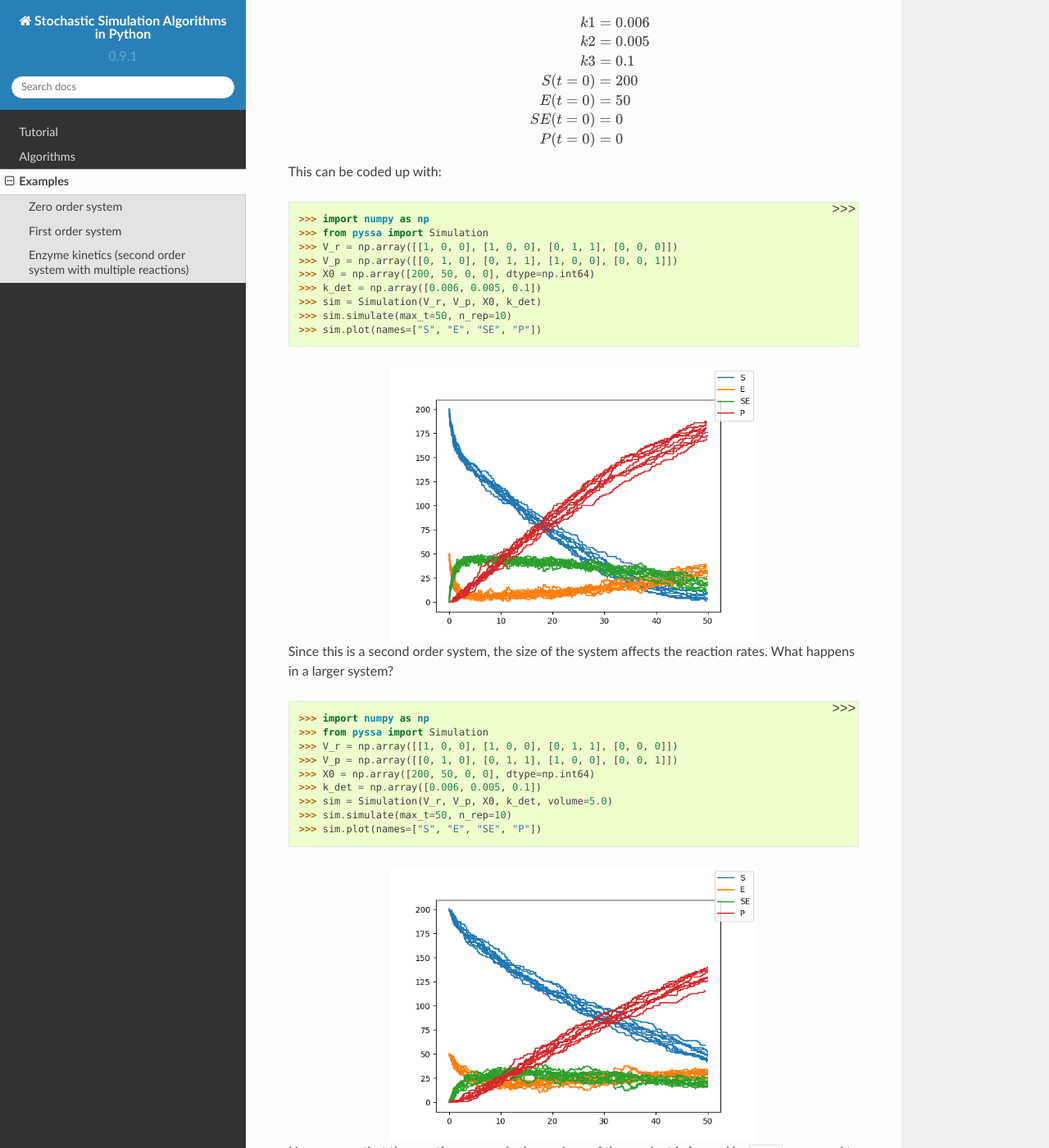
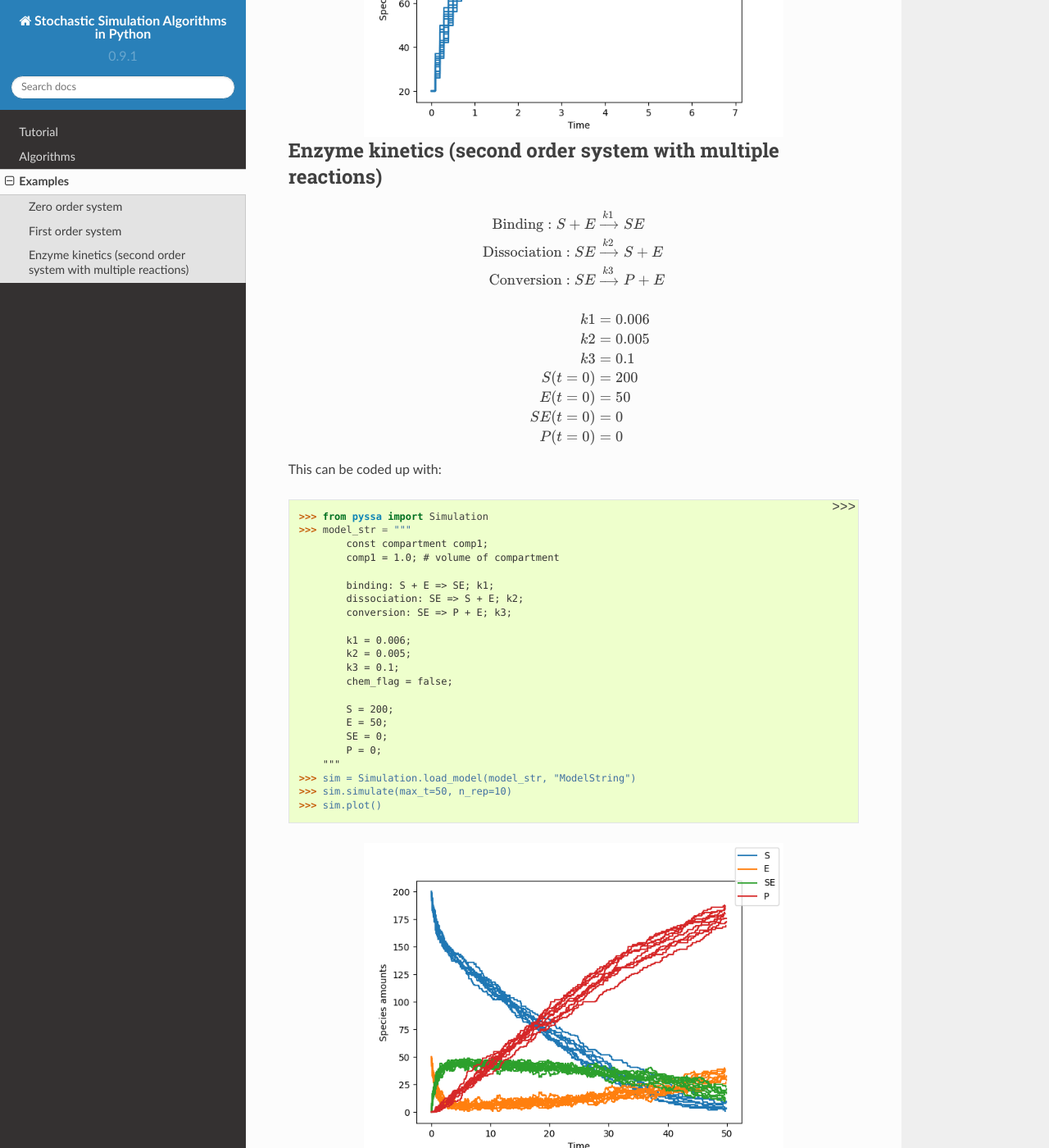
Before and after one commit to quantumbrake/cayenne, a Sphinx documentation site: the page built from docs/examples.rst, in a window 1280 px wide and 1400 px high, scrolled down 2440 px. Shown: the whole window at 82% size. Built offline with Sphinx 7.4.7 and the Read the Docs theme 2.0.0, drawn with Linux system fonts in a browser that asks for light colours; pages that are not in the unit, such as notebooks, are missing from menus; some of the changed text lies outside the part shown.

Commit message:
Docs: Update examples section

```diff
--- a/docs/examples.rst
+++ b/docs/examples.rst
@@ -14,18 +14,24 @@
 
 This can be coded up with::
 
-    >>> import numpy as np
     >>> from pyssa import Simulation
-    >>> V_r = np.array([[0]])
-    >>> V_p = np.array([[1]])
-    >>> X0 = np.array([100], dtype=np.int64)
-    >>> k_det = np.array([1.1])
-    >>> sim = Simulation(V_r, V_p, X0, k_det)
+    >>> model_str = """
+            const compartment comp1;
+            comp1 = 1.0; # volume of compartment
+
+            r1:  => A; k1;
+
+            k1 = 1.1;
+            chem_flag = false;
+
+            A = 100;
+        """
+    >>> sim = Simulation.load_model(model_str, "ModelString")
     >>> sim.simulate()
     >>> sim.plot()
 
 .. image:: ../docs/images/ex_0.png
-    :scale: 70%
+    :scale: 80%
     :align: center
     :alt: Plot of a zero order system.
 
@@ -42,28 +48,35 @@
 
 This can be coded up with::
 
-    >>> import numpy as np
     >>> from pyssa import Simulation
-    >>> V_r = np.array([[1], [0]])
-    >>> V_p = np.array([[0], [1]])
-    >>> X0 = np.array([100, 20], dtype=np.int64)
-    >>> k_det = np.array([1.1])
-    >>> sim = Simulation(V_r, V_p, X0, k_det)
+    >>> model_str = """
+            const compartment comp1;
+            comp1 = 1.0; # volume of compartment
+
+            r1: A => B; k1;
+
+            k1 = 1.1;
+            chem_flag = false;
+
+            A = 100;
+            B = 20;
+        """
+    >>> sim = Simulation.load_model(model_str, "ModelString")
     >>> sim.simulate()
     >>> sim.plot()
 
 .. image:: ../docs/images/ex_1a.png
-    :scale: 70%
+    :scale: 80%
     :align: center
     :alt: Plot of a first order system.
 
 Suppose you want to use the ``tau_leaping`` algorithm, run 20 repetitions and plot only species :math:`B`. Then do::
 
     >>> sim.simulate(algorithm="tau_leaping", n_rep=20)
-    >>> sim.plot(plot_indices=[1], names=["B"])
+    >>> sim.plot(species_names=["B"], new_names=["Species B"])
 
 .. image:: ../docs/images/ex_1b.png
-    :scale: 70%
+    :scale: 80%
     :align: center
     :alt: Plot of a first order system with more repetitions.
 
@@ -87,35 +100,61 @@
 
 This can be coded up with::
 
-    >>> import numpy as np
     >>> from pyssa import Simulation
-    >>> V_r = np.array([[1, 0, 0], [1, 0, 0], [0, 1, 1], [0, 0, 0]])
-    >>> V_p = np.array([[0, 1, 0], [0, 1, 1], [1, 0, 0], [0, 0, 1]])
-    >>> X0 = np.array([200, 50, 0, 0], dtype=np.int64)
-    >>> k_det = np.array([0.006, 0.005, 0.1])
-    >>> sim = Simulation(V_r, V_p, X0, k_det)
+    >>> model_str = """
+            const compartment comp1;
+            comp1 = 1.0; # volume of compartment
+
+            binding: S + E => SE; k1;
+            dissociation: SE => S + E; k2;
+            conversion: SE => P + E; k3;
+
+            k1 = 0.006;
+            k2 = 0.005;
+            k3 = 0.1;
+            chem_flag = false;
+
+            S = 200;
+            E = 50;
+            SE = 0;
+            P = 0;
+        """
+    >>> sim = Simulation.load_model(model_str, "ModelString")
     >>> sim.simulate(max_t=50, n_rep=10)
-    >>> sim.plot(names=["S", "E", "SE", "P"])
+    >>> sim.plot()
 
 .. image:: ../docs/images/ex_2a.png
-    :scale: 70%
+    :scale: 80%
     :align: center
     :alt: Plot of enzyme kinetics simulation.
 
 Since this is a second order system, the size of the system affects the reaction rates. What happens in a larger system? ::
 
-    >>> import numpy as np
     >>> from pyssa import Simulation
-    >>> V_r = np.array([[1, 0, 0], [1, 0, 0], [0, 1, 1], [0, 0, 0]])
-    >>> V_p = np.array([[0, 1, 0], [0, 1, 1], [1, 0, 0], [0, 0, 1]])
-    >>> X0 = np.array([200, 50, 0, 0], dtype=np.int64)
-    >>> k_det = np.array([0.006, 0.005, 0.1])
-    >>> sim = Simulation(V_r, V_p, X0, k_det, volume=5.0)
+    >>> model_str = """
+            const compartment comp1;
+            comp1 = 5.0; # volume of compartment
+
+            binding: S + E => SE; k1;
+            dissociation: SE => S + E; k2;
+            conversion: SE => P + E; k3;
+
+            k1 = 0.006;
+            k2 = 0.005;
+            k3 = 0.1;
+            chem_flag = false;
+
+            S = 200;
+            E = 50;
+            SE = 0;
+            P = 0;
+        """
+    >>> sim = Simulation.load_model(model_str, "ModelString")
     >>> sim.simulate(max_t=50, n_rep=10)
-    >>> sim.plot(names=["S", "E", "SE", "P"])
+    >>> sim.plot()
 
 .. image:: ../docs/images/ex_2b.png
-    :scale: 70%
+    :scale: 80%
     :align: center
     :alt: Plot of enzyme kinetics simulation with a larger volume.
 
```
Also changed, not shown: docs/images/ex_0.png, docs/images/ex_1a.png, docs/images/ex_1b.png, docs/images/ex_2a.png, docs/images/ex_2b.png, docs/images/plot_basic.png.
